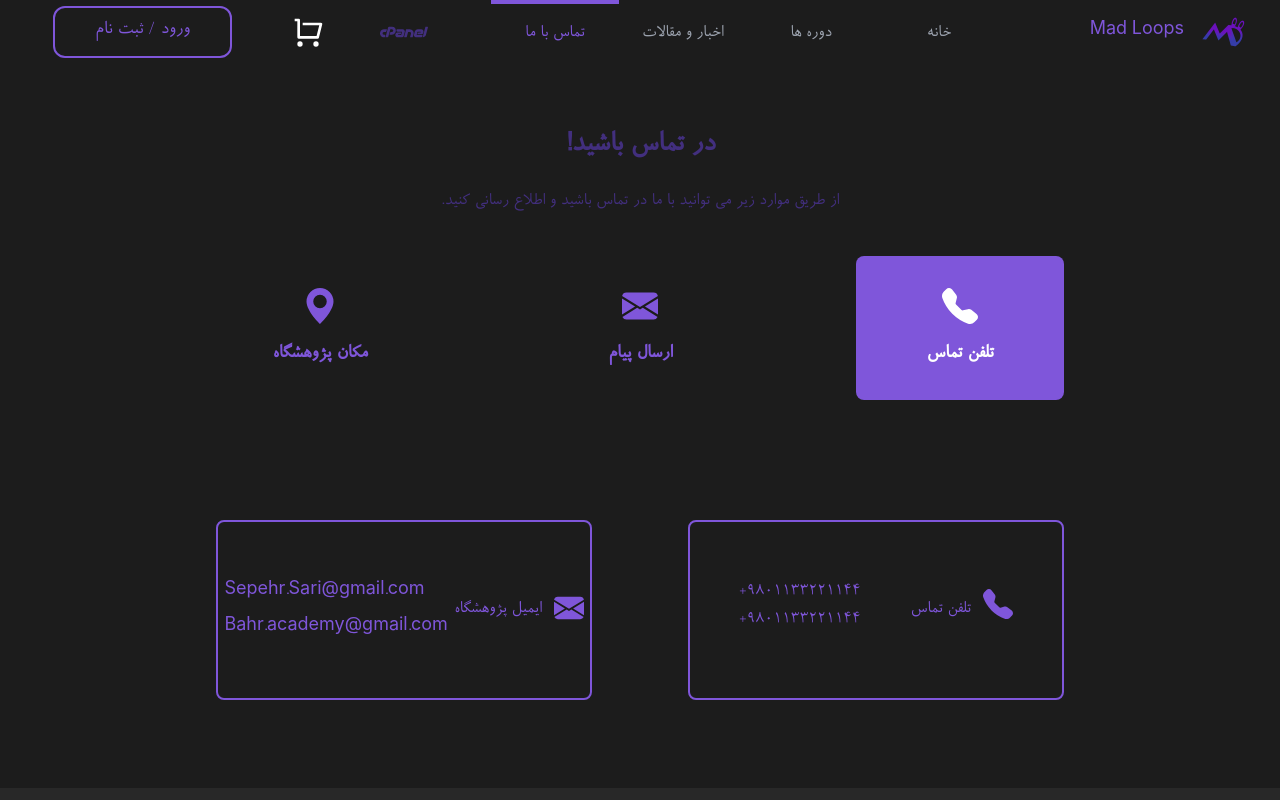
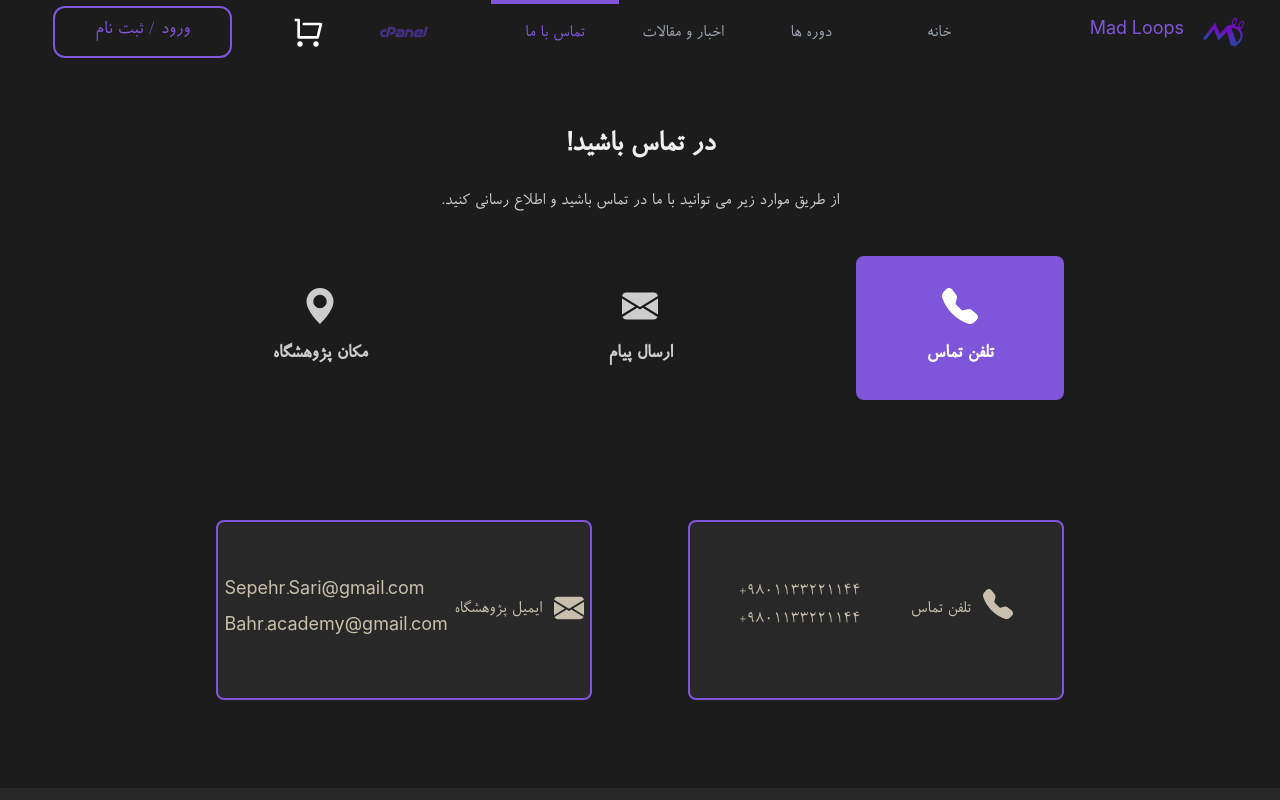
Before and after one commit to msafarianarkuli/madloops, a React (Create React App) app: page /contactUs in a window 1280 px wide. Shown: the top 800 px of the page. Built offline with nearby package versions, Linux system fonts and the light colour scheme.

Commit message:
contact us dark mode

```diff
--- a/src/Components/common/Inputs/TextInputs/InputGroup.jsx
+++ b/src/Components/common/Inputs/TextInputs/InputGroup.jsx
@@ -7,7 +7,7 @@ const InputGroups = ({ label, icon, ...props }) => {
     <>
       <div>
         {label ? (
-          <label className="text-gray-600 inline-block mb-2 text-lg">
+          <label className="text-gray-600 inline-block mb-2 text-lg dark:text-dark-secondary-title">
             {label}
           </label>
         ) : null}
@@ -16,7 +16,7 @@ const InputGroups = ({ label, icon, ...props }) => {
           className="flex items-center bg-[#F1F2F7] rounded-lg border-2 border-[#F1F2F7]
            text-gray-600 focus-within:text-[#673CC0] focus-within:bg-white
             focus-within:border-[#673CC0] focus-within:border-2
-            transition ease-in duration-200"
+            transition ease-in duration-200 dark:bg-dark-secondary dark:text-dark-primary-title"
         >
           <div className="flex items-center rounded-tr-lg rounded-br-lg  text-2xl min-h-[40px] bg-transparent px-2">
             {icon}
--- a/src/Components/common/Inputs/TextareaInputs/Textarea.jsx
+++ b/src/Components/common/Inputs/TextareaInputs/Textarea.jsx
@@ -9,7 +9,7 @@ const Textarea = ({ label, className, conClassName, ...props }) => {
       {label ? (
         <label
           htmlFor={name}
-          className="text-gray-600 inline-block mb-2 text-lg"
+          className="text-gray-600 inline-block mb-2 text-lg dark:text-dark-secondary-title"
         >
           {label}
         </label>
--- a/src/Components/common/comments/Comment.jsx
+++ b/src/Components/common/comments/Comment.jsx
@@ -8,7 +8,6 @@ import likeIcon from '../../../Assets/likesolid.png';
 import disLikeFillIcon from '../../../Assets/dislikee.png';
 import disLikeIcon from '../../../Assets/dislikesolid.png';
 import { Form, Formik } from 'formik';
-import * as Yup from 'yup';
 const Comment = ({
   info,
   onDisLike,
--- a/src/Components/content/ContactUs/Call.jsx
+++ b/src/Components/content/ContactUs/Call.jsx
@@ -4,28 +4,32 @@ import { BsEnvelopeFill, BsTelephoneFill } from 'react-icons/bs';
 const Call = () => {
   return (
     <div className="grid grid-cols-1 md:grid-cols-2 gap-4 py-12 text-lg">
-      <div className="flex justify-evenly border-2 border-lite-purple rounded-lg py-14 lg:mx-10">
-        <div className="flex items-center text-lite-purple">
+      <div className="flex justify-evenly border-2 border-lite-purple rounded-lg py-14 lg:mx-10 dark:bg-dark-secondary">
+        <div className="flex items-center text-lite-purple dark:text-dark-text">
           <BsTelephoneFill className="text-3xl mb-3 ml-3" />
           <p className="hidden sm:block">تلفن تماس</p>
         </div>
         <div>
-          <p className="text-lite-purple">
+          <p className="text-lite-purple dark:text-dark-text">
             <bdo dir="ltr">+9801133221144</bdo>
           </p>
-          <p className="text-lite-purple">
+          <p className="text-lite-purple dark:text-dark-text">
             <bdo dir="ltr">+9801133221144</bdo>
           </p>
         </div>
       </div>
-      <div className="flex justify-evenly items-center border-2 border-lite-purple rounded-lg py-14 lg:mx-10 sm:px-5 xl:px-0">
-        <div className="flex items-center text-lite-purple">
-          <BsEnvelopeFill className="text-3xl text-lite-purple mt-2 mb-3 ml-3" />
+      <div className="flex justify-evenly items-center border-2 border-lite-purple rounded-lg py-14 lg:mx-10 sm:px-5 xl:px-0 dark:bg-dark-secondary ">
+        <div className="flex items-center text-lite-purple dark:text-dark-text">
+          <BsEnvelopeFill className="text-3xl text-lite-purple dark:text-dark-text mt-2 mb-3 ml-3" />
           <p className="hidden sm:block">ایمیل پژوهشگاه</p>
         </div>
         <div className="text-left">
-          <p className="text-lite-purple mb-2">Sepehr.Sari@gmail.com</p>
-          <p className="text-lite-purple">Bahr.academy@gmail.com</p>
+          <p className="text-lite-purple mb-2 dark:text-dark-text">
+            Sepehr.Sari@gmail.com
+          </p>
+          <p className="text-lite-purple dark:text-dark-text">
+            Bahr.academy@gmail.com
+          </p>
         </div>
       </div>
     </div>
--- a/src/Components/content/ContactUs/ContactItem.jsx
+++ b/src/Components/content/ContactUs/ContactItem.jsx
@@ -9,13 +9,13 @@ const ContactItem = ({ icon, title, to }) => {
         className={`${
           location.pathname === to ? 'bg-lite-purple' : ''
         } flex flex-col justify-center items-center m-auto rounded-lg py-3 sm:py-6 lg:py-8 lg:w-52 sm:w-36 w-24
-    hover:bg-lite-purple transition ease-in duration-200 cursor-pointer parent-hover:text-white group`}
+    hover:bg-lite-purple transition ease-in duration-200 cursor-pointer parent-hover:text-white group `}
       >
         <span
           className={`${
             location.pathname === to
               ? 'text-white'
-              : 'text-lite-purple'
+              : 'text-lite-purple dark:text-dark-secondary-title'
           }`}
         >
           {icon}
@@ -24,7 +24,7 @@ const ContactItem = ({ icon, title, to }) => {
           className={`${
             location.pathname === to
               ? 'text-white'
-              : 'text-lite-purple'
+              : 'text-lite-purple dark:text-dark-secondary-title'
           }  text-base sm:text-xl font-bold group-hover:text-white`}
         >
           {title}
--- a/src/Components/content/ContactUs/Location.jsx
+++ b/src/Components/content/ContactUs/Location.jsx
@@ -10,7 +10,7 @@ const Location = ({ locationApi }) => {
         allowFullScreen=""
         loading="lazy"
         referrerPolicy="no-referrer-when-downgrade"
-        className="rounded-3xl"
+        className="rounded-3xl dark:invert"
       ></iframe>
     </div>
   );
--- a/src/Components/content/ContactUs/SendMessage.jsx
+++ b/src/Components/content/ContactUs/SendMessage.jsx
@@ -60,7 +60,8 @@ const SendMessage = () => {
               <Textarea
                 label="پیام"
                 name="message"
-                className="rounded-lg py-2 bg-[#F1F2F7] min-h-full outline-none w-full max-h-64 px-4 border-2 border-[#F1F2F7] focus:border-lite-purple focus:bg-white"
+                className="rounded-lg py-2 bg-[#F1F2F7] min-h-full outline-none w-full max-h-64
+                px-4 border-2 border-[#F1F2F7] focus:border-lite-purple focus:bg-white dark:bg-dark-secondary"
               />
             </div>
           </div>
--- a/src/Screens/ContactUs/ContactUs.jsx
+++ b/src/Screens/ContactUs/ContactUs.jsx
@@ -8,10 +8,10 @@ const ContactUs = () => {
     <div className="container mx-auto">
       <div className="xl:mx-44">
         <div className="mt-16 mb-10">
-          <h1 className="text-center text-3xl font-black mb-6 text-deep-purple">
+          <h1 className="text-center text-3xl font-black mb-6 text-deep-purple dark:text-dark-primary-title">
             در تماس باشید!
           </h1>
-          <p className="text-center text-deep-purple text-lg">
+          <p className="text-center text-deep-purple text-lg dark:text-dark-secondary-title">
             از طریق موارد زیر می توانید با ما در تماس باشید و اطلاع
             رسانی کنید.
           </p>
--- a/src/Screens/Single-Blog/single-blog.component.jsx
+++ b/src/Screens/Single-Blog/single-blog.component.jsx
@@ -24,6 +24,12 @@ const SingleBlog = () => {
   const [blogItem, setBlogItem] = useState({});
   const location = useLocation();
   const navigate = useNavigate();
+
+  useEffect(() => {
+    setBlogItem(getBlog(Number(id)));
+    console.log(blogItem);
+  }, [id]);
+
   const handleLeadP = (value) => {
     const trimmedLead =
       value
@@ -41,9 +47,6 @@ const SingleBlog = () => {
     return trimmedLead;
   };
 
-  useEffect(() => {
-    setBlogItem(getBlog(Number(id)));
-  }, [id]);
   return (
     <div className="container m-auto">
       <div className="grid 2xl:grid-cols-8 xl:grid-cols-12 lg:grid-cols-8 md:grid-cols-12 sm:grid-cols-12 grid-cols-12 mt-5">
```
